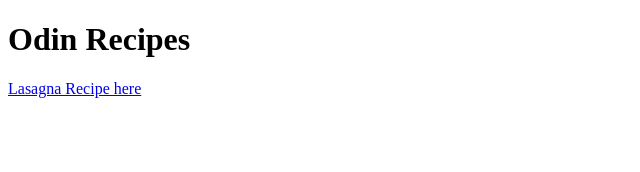
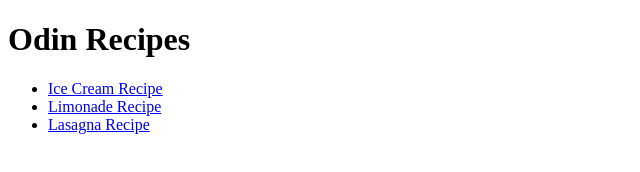
Before and after one commit to sesigita/odin-recipes, a plain HTML site: page index.html in a window 1280 px wide. Shown: the whole page, without its empty margins (0-640 px from the left). Drawn offline with Linux system fonts and the light colour scheme.

Commit message:
Add links to inner pages

```diff
--- a/index.html
+++ b/index.html
@@ -8,6 +8,10 @@
 	</head>
 	<body>
 		<h1>Odin Recipes</h1>
-		<a href="recipes/lasagna.html">Lasagna Recipe here</a>
+		<ul>
+			<li><a href="recipes/ice-cream.html">Ice Cream Recipe </a></li>
+			<li><a href="recipes/limonade.html">Limonade Recipe</a></li>
+			<li><a href="recipes/lasagna.html">Lasagna Recipe </a></li>
+		</ul>
 	</body>
 </html>
```
